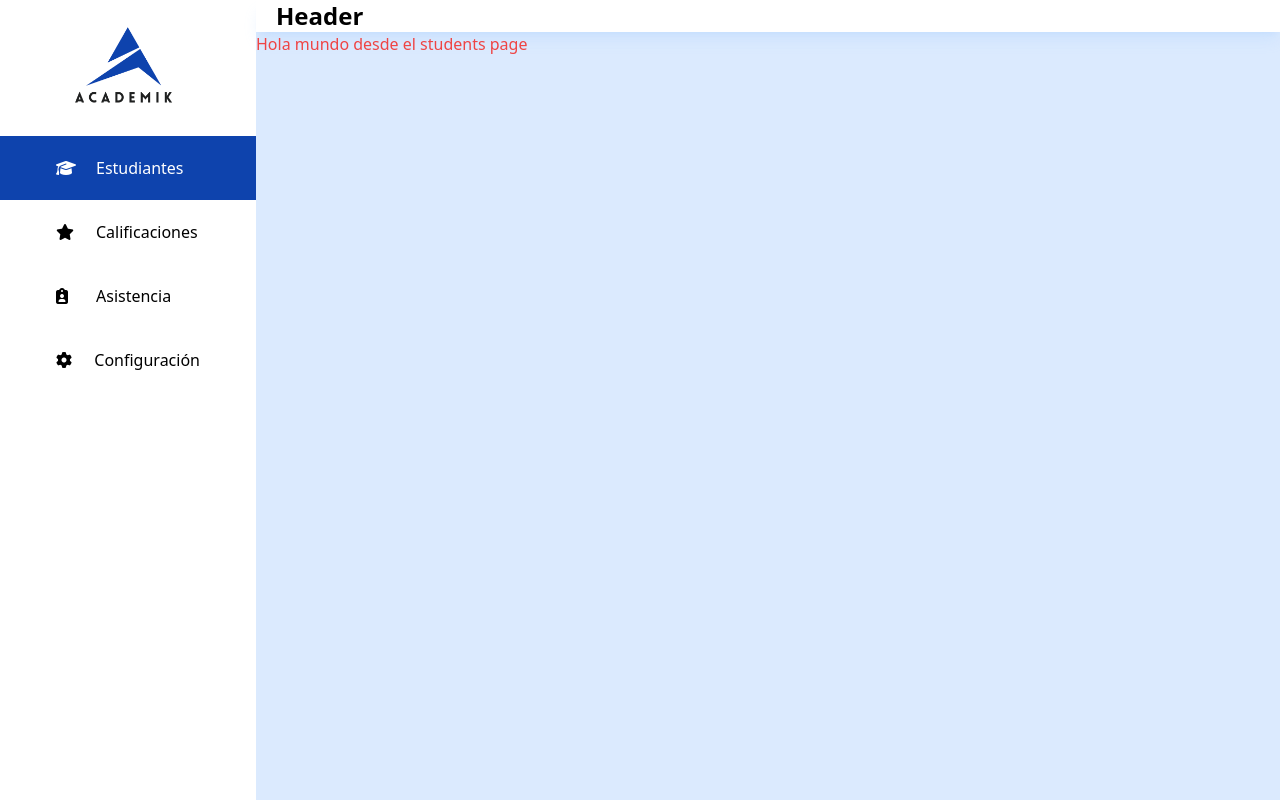
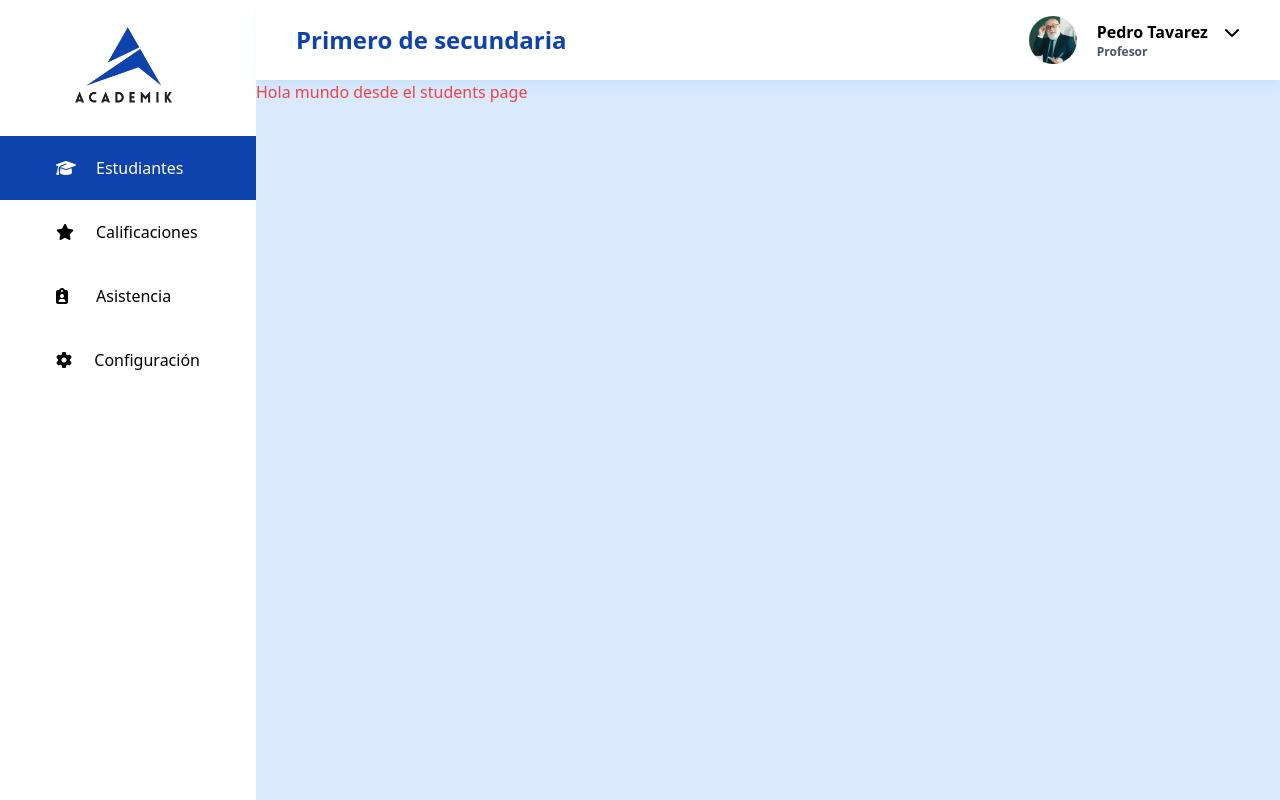
Before and after one commit to nasserissat/AcademiK-Frontend, an Angular app: page /students in a window 1280 px wide. Built offline with nearby package versions, Linux system fonts and the light colour scheme.

Commit message:
header created

```diff
--- a/package.json
+++ b/package.json
@@ -6,7 +6,9 @@
     "start": "ng serve",
     "build": "ng build",
     "watch": "ng build --watch --configuration development",
-    "test": "ng test"
+    "test": "ng test",
+    "ionic:build": "npm run build",
+    "ionic:serve": "npm run start"
   },
   "private": true,
   "dependencies": {
--- a/src/Components/container.component.ts
+++ b/src/Components/container.component.ts
@@ -22,8 +22,17 @@ import { Component } from "@angular/core";
         <!-- Content -->
         <div class="flex flex-col flex-1 items-stretch bg-blue-100">
             <!-- Header -->
-            <div class="flex items-stretch bg-white shadow-b-lg shadow-lg shadow-blue-300/20 ">
-                <h1 class="text-2xl font-bold px-5">Header</h1>
+            <div class="flex items-center justify-between h-20 bg-white shadow-b-lg shadow-lg shadow-blue-300/20 px-5">
+                <h1 class="text-2xl font-semibold px-5 text-primary">Primero de secundaria</h1>
+                <!-- User -->
+                <div class="flex justify-between items-center m-5 rounded-lg">
+                    <img src="../assets/pedros-profile.jpeg" class="rounded-full h-12 w-12 object-cover mx-5">
+                    <div class="flex flex-col font-semibold">
+                        <span> Pedro Tavarez <i class="fa-solid fa-chevron-down pl-3"></i></span>
+                        <span class="text-bold text-gray-600 text-xs">Profesor</span>
+                    </div>
+
+                </div>
             </div>
             <!-- Main -->
             <div class="flex-1">
```
Also changed, not shown: ionic.config.json (added, +7 -0 lines), src/assets/pedros-profile.jpeg (added).
